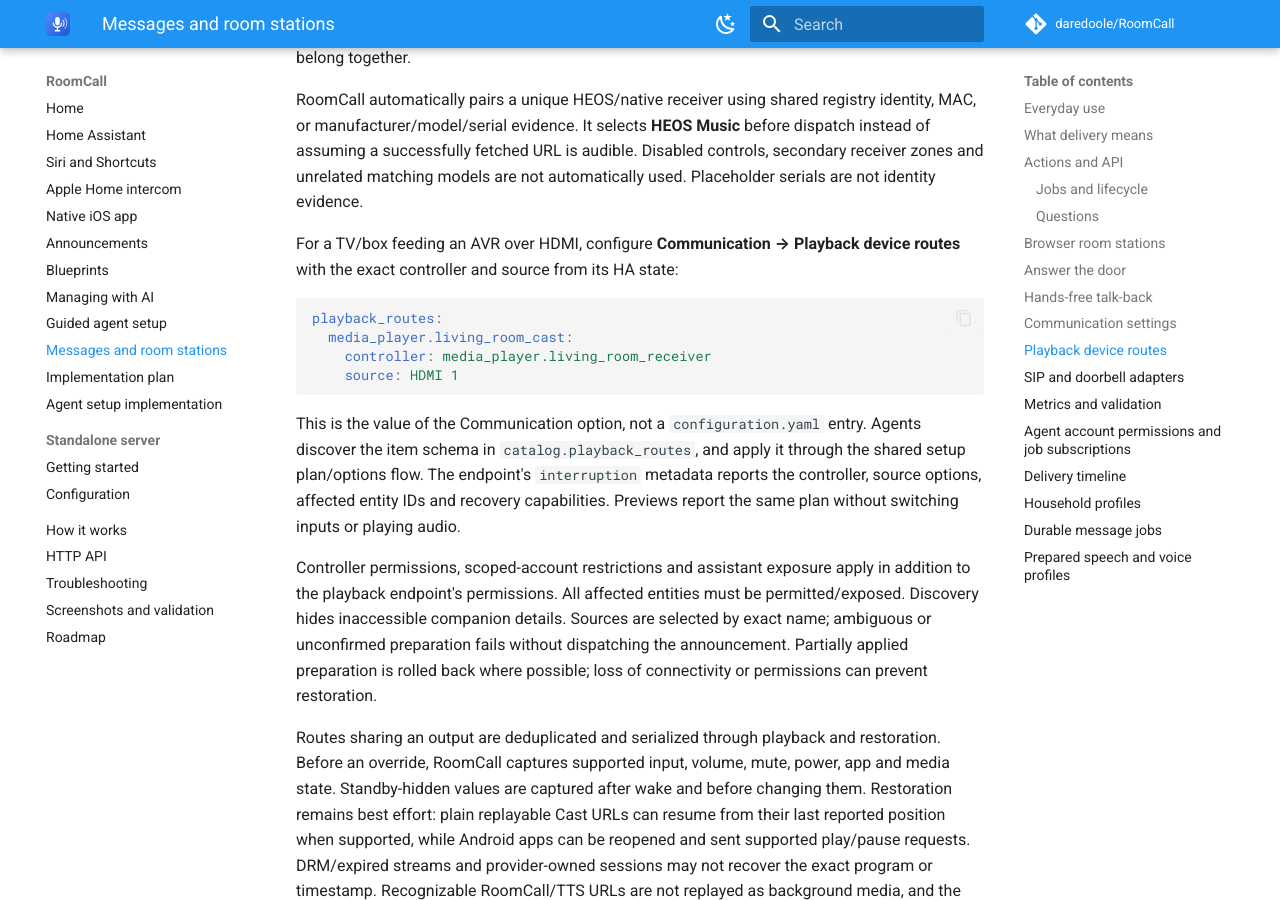
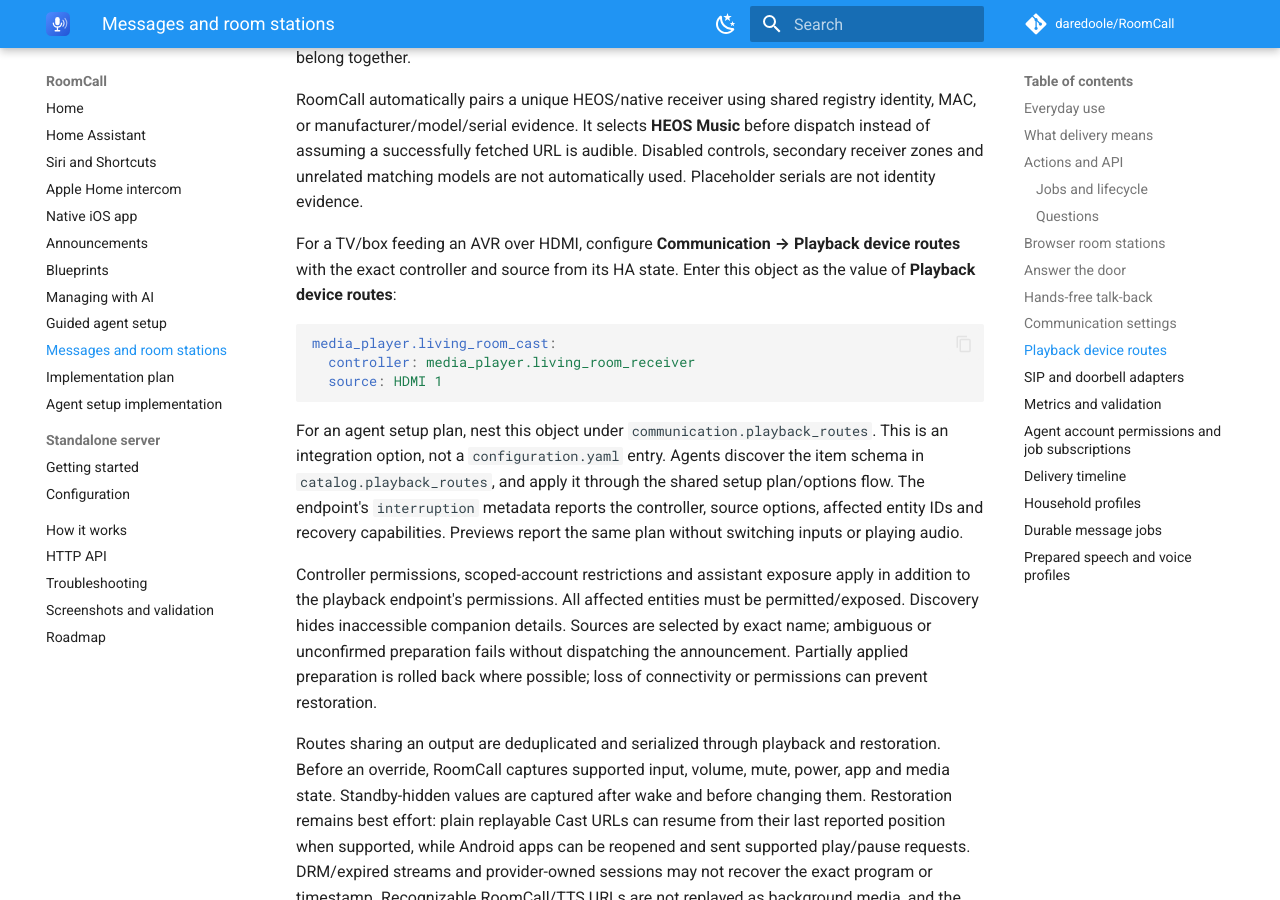
Before and after one commit to daredoole/RoomCall, an MkDocs documentation site: the page built from docs/communication.md, in a window 1280 px wide and 900 px high, scrolled down 8627 px. Built offline with MkDocs 1.6.1 and Material for MkDocs 9.7.7, drawn with Linux system fonts in a browser that asks for light colours; comment, search, counter and statistics services are not loaded.

Commit message:
docs: clarify playback route option value

````diff
--- a/docs/communication.md
+++ b/docs/communication.md
@@ -272,16 +272,17 @@
 automatically used. Placeholder serials are not identity evidence.
 
 For a TV/box feeding an AVR over HDMI, configure **Communication → Playback device
-routes** with the exact controller and source from its HA state:
+routes** with the exact controller and source from its HA state. Enter this
+object as the value of **Playback device routes**:
 
 ```yaml
-playback_routes:
-  media_player.living_room_cast:
-    controller: media_player.living_room_receiver
-    source: HDMI 1
+media_player.living_room_cast:
+  controller: media_player.living_room_receiver
+  source: HDMI 1
 ```
 
-This is the value of the Communication option, not a `configuration.yaml` entry.
+For an agent setup plan, nest this object under `communication.playback_routes`.
+This is an integration option, not a `configuration.yaml` entry.
 Agents discover the item schema in `catalog.playback_routes`, and apply it through
 the shared setup plan/options flow. The endpoint's `interruption` metadata reports
 the controller, source options, affected entity IDs and recovery capabilities.
````
